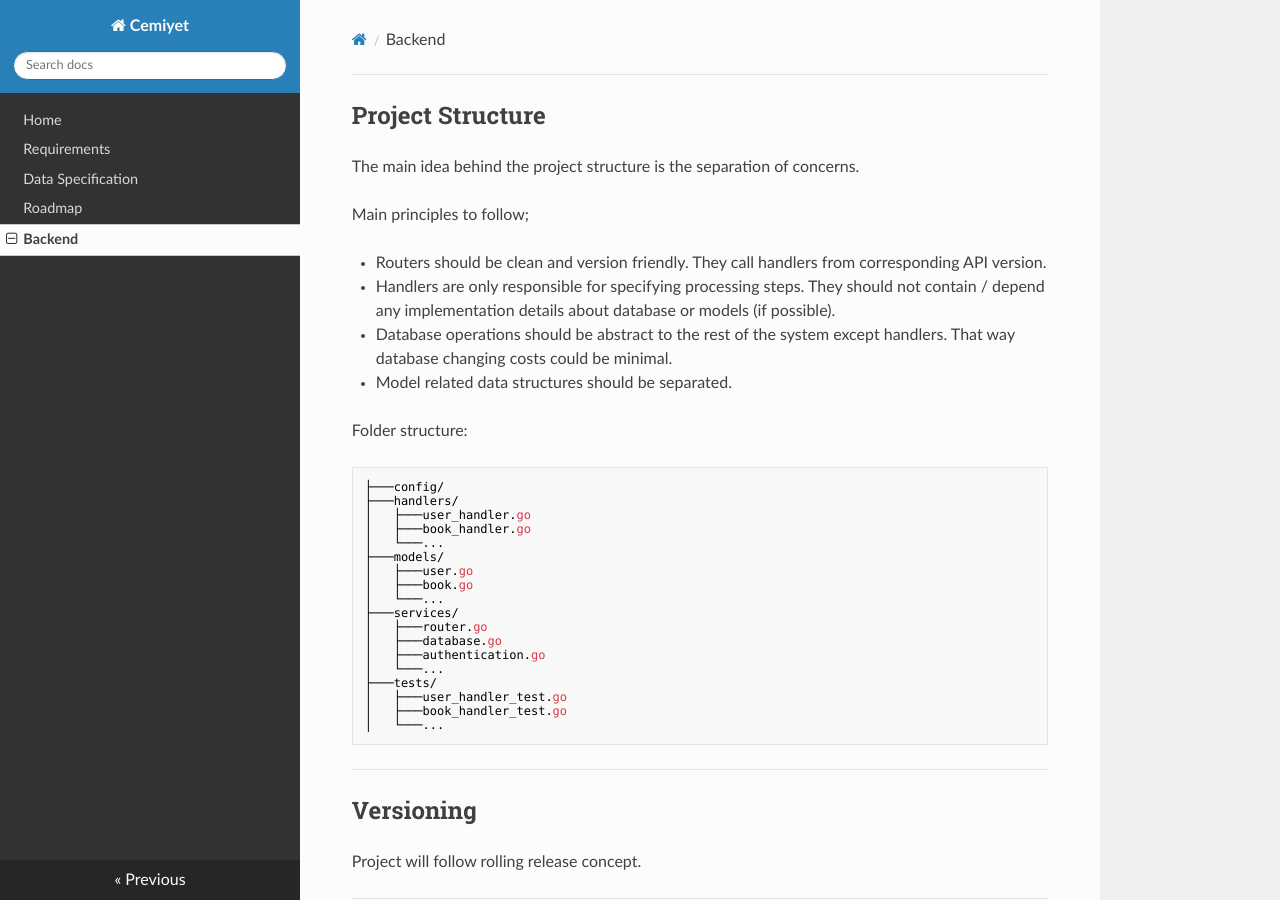
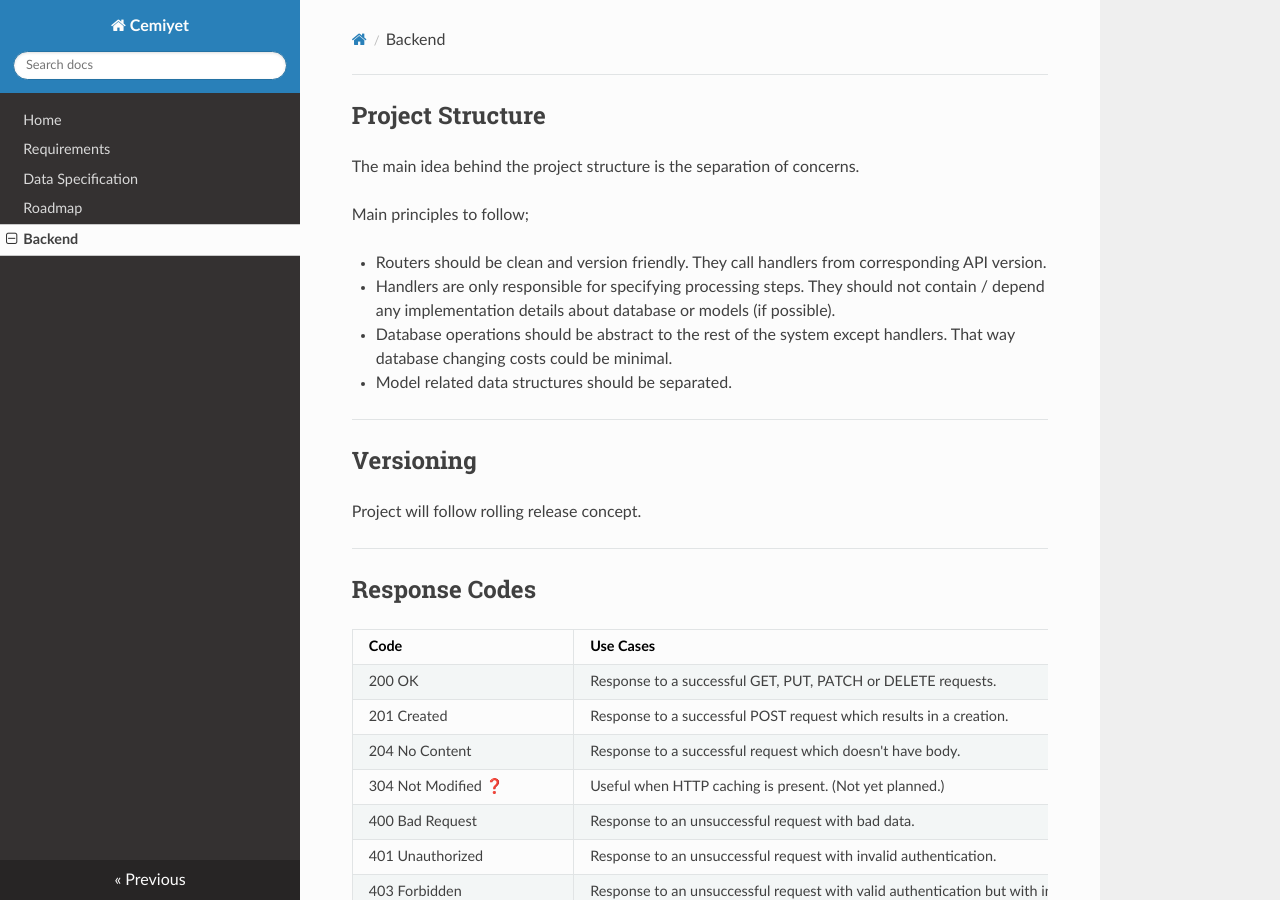
Before and after one commit to cemiyet/docs, an MkDocs documentation site: the page built from docs/back-end.md, in a window 1280 px wide and 900 px high. Built offline with MkDocs 1.6.1, drawn with Linux system fonts in a browser that asks for light colours; nearby versions of some CDN libraries.

Commit message:
removed folder structure. #6

```diff
--- a/docs/back-end.md
+++ b/docs/back-end.md
@@ -8,27 +8,6 @@ Main principles to follow;
 - Handlers are only responsible for specifying processing steps. They should not contain / depend any implementation details about database or models (if possible).
 - Database operations should be abstract to the rest of the system except handlers. That way database changing costs could be minimal.
 - Model related data structures should be separated.
-
-Folder structure:
-
-    ├───config/
-    ├───handlers/
-    │   ├───user_handler.go
-    │   ├───book_handler.go
-    │   └───...
-    ├───models/
-    │   ├───user.go
-    │   ├───book.go
-    │   └───...
-    ├───services/
-    │   ├───router.go
-    │   ├───database.go
-    │   ├───authentication.go
-    │   └───...
-    ├───tests/
-    │   ├───user_handler_test.go
-    │   ├───book_handler_test.go
-    │   └───...
 
 ---
 
```
